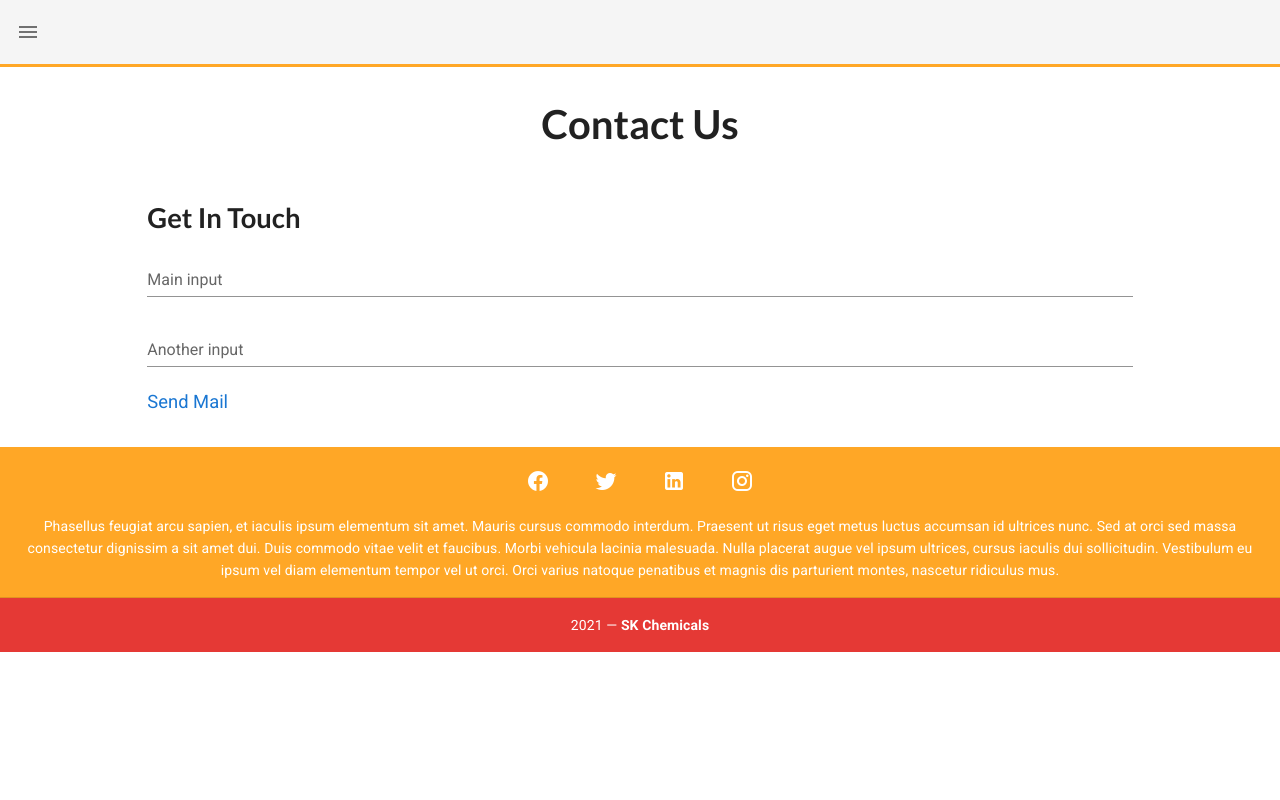
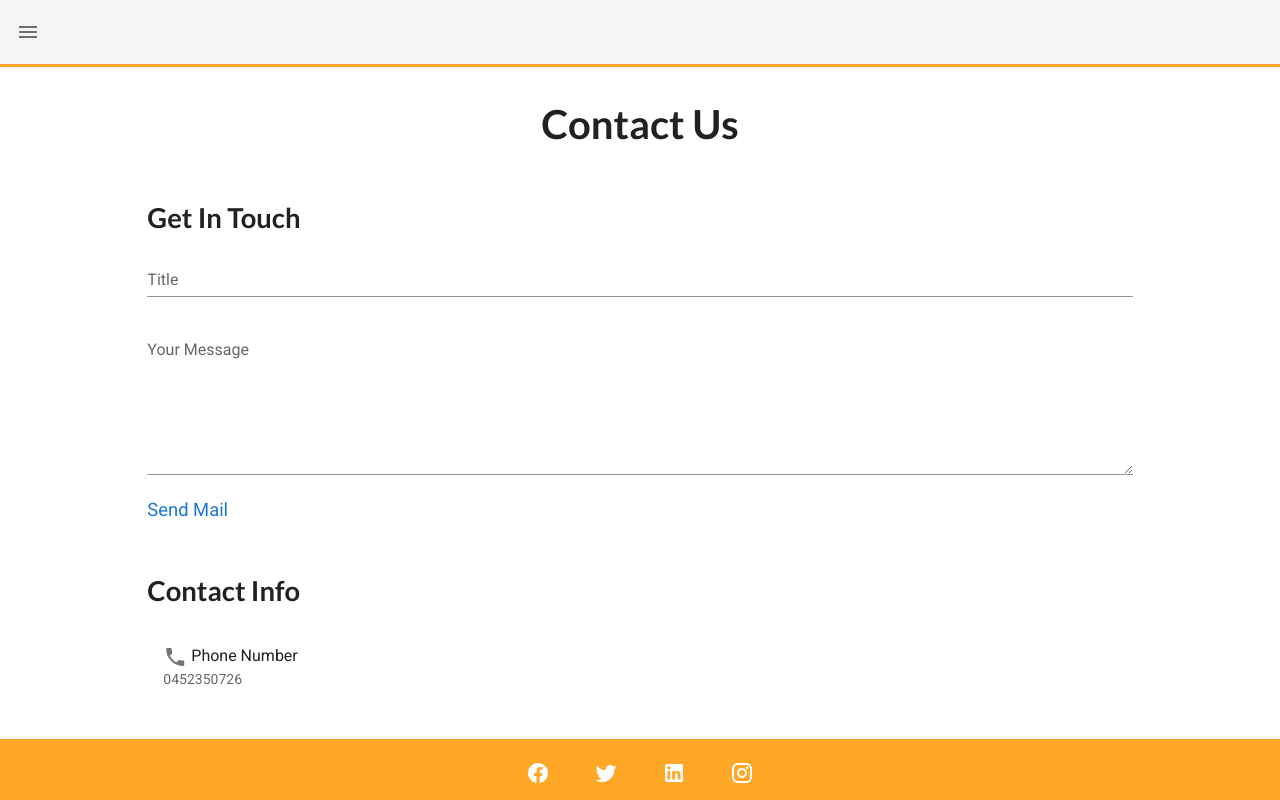
Before and after one commit to leossm-creator/team_webapp, a Vue app: page /ContactUs in a window 1280 px wide. Built offline with nearby package versions, Linux system fonts and the light colour scheme; what semantic-ui-vue would draw is missing.

Commit message:
contact us mailto link

```diff
--- a/public/index.html
+++ b/public/index.html
@@ -3,6 +3,7 @@
   <head>
     <meta charset="utf-8">
     <meta http-equiv="X-UA-Compatible" content="IE=edge">
+    <meta http-equiv="content-type" content="text/html; charset=utf-8">
     <meta name="viewport" content="width=device-width,initial-scale=1.0">
     <link rel="icon" href="<%= BASE_URL %>favicon.ico">
     <title><%= htmlWebpackPlugin.options.title %></title>
--- a/src/assets/css/global.scss
+++ b/src/assets/css/global.scss
@@ -1,4 +1,8 @@
+// Reset Css
 @import url("../../../node_modules/vuetify/src/styles/generic/_reset.scss");
+
+// 한글 font
+@import url('https://fonts.googleapis.com/css2?family=Noto+Sans+KR:wght@100;300;400;500;700;900&display=swap');
 
 html,body
 {
--- a/src/components/AboutUs.vue
+++ b/src/components/AboutUs.vue
@@ -1,7 +1,15 @@
 <template>
   <div class="page_container">
+    <h1 class="page_heading">About Us</h1>
 
-    <h1 class="page_heading">About Us</h1>
+    <!-- <v-btn
+      v-model="fab"
+      color="blue darken-2"
+      dark
+      fab
+      @click="scrollTop" v-show="visible"
+    >
+    </v-btn> -->
 
     <!-- Open R&D 소개 -->
     <v-container class="content_container" id="au_intro">
@@ -59,12 +67,18 @@
               ></span>
             </template>
             <div class="py-4">
-              <h2 :class="`headline font-weight-normal mb-4 ${year.color}--text`">
-                {{year.title}}
+              <h2
+                :class="`headline font-weight-normal mb-4 ${year.color}--text`"
+              >
+                {{ year.title }}
               </h2>
               <div>
-                <p v-for="item in year.description" :key="item" class="font-weight-light">
-                  {{item}}
+                <p
+                  v-for="item in year.description"
+                  :key="item"
+                  class="font-weight-light"
+                >
+                  {{ item }}
                 </p>
               </div>
             </div>
@@ -72,21 +86,24 @@
         </v-timeline>
       </sui-container>
     </v-container>
-
     <!-- 조직도 -->
     <v-container class="content_container" id="au_members">
       <h2>Members</h2>
       <!-- Executive 멤버들: 카드 with image -->
+      <h4>Executives</h4>
       <v-row v-for="member in members.executives" :key="member.name">
         <v-col cols="5" :style="member.style">
           <v-card hover>
-            <div class="d-flex flex-no-wrap justify-space-between flex-column flex-md-row">
-            <!-- <div class="card_exac"> -->
-              <v-avatar
-                class="profile"
-                tile
-                size="250"
-              >
+            <div
+              class="
+                d-flex
+                flex-no-wrap
+                justify-space-between
+                flex-column flex-md-row
+              "
+            >
+              <!-- <div class="card_exac"> -->
+              <v-avatar class="profile" tile size="250">
                 <v-img max-height="250" :src="member.image"></v-img>
               </v-avatar>
 
@@ -104,20 +121,36 @@
         </v-col>
       </v-row>
       <!-- Team 멤버들: 카드 with text -->
+      <h4>Managers</h4>
       <v-row>
-        <v-col cols="6" v-for="member in members.managers" :key="member.name" style="padding-top: 30px; padding-bottom: 30px;">
+        <v-col
+          cols="6"
+          v-for="member in members.managers"
+          :key="member.name"
+          style="padding-top: 30px; padding-bottom: 30px"
+        >
           <v-card hover class="card_man">
             <v-card-title class="font-weight-bold">
-              {{member.name}}
+              {{ member.name }}
             </v-card-title>
-            <v-card-subtitle>{{member.role}}</v-card-subtitle>
+            <v-card-subtitle>{{ member.role }}</v-card-subtitle>
             <v-card-text>
-              {{member.description}}
+              {{ member.description }}
             </v-card-text>
           </v-card>
         </v-col>
       </v-row>
     </v-container>
+
+    <!-- <v-stepper vertical>
+        <v-stepper-step editable step="1">
+          Select campaign settings
+        </v-stepper-step>
+
+        <v-stepper-step editable step="2"> Create an ad group </v-stepper-step>
+
+        <v-stepper-step step="3" editable> Create an ad </v-stepper-step>
+    </v-stepper> -->
   </div>
 </template>
 <script>
@@ -125,6 +158,7 @@ export default {
   name: "AboutUs",
   data() {
     return {
+      visible: true,
       years: [
         {
           color: "cyan",
@@ -136,7 +170,11 @@ export default {
           color: "green",
           year: "2019",
           title: "Open Innovation",
-          description: ["1. Open R&D TF 출범", "2. 집중 3개 질환 선정", "3. 외부 협력 추진"],
+          description: [
+            "1. Open R&D TF 출범",
+            "2. 집중 3개 질환 선정",
+            "3. 외부 협력 추진",
+          ],
         },
         {
           color: "pink",
@@ -156,12 +194,6 @@ export default {
           title: "과제 고도화",
           description: ["1. 신약 파이프라인 확보", "2. Early Stage L/O"],
         },
-        // {
-        //   color: "purple",
-        //   year: "Future",
-        //   title: "Pilot Project",
-        //   description: "1. 신약 재창출 (DR)* \n 2. 이대 김완규 교수",
-        // },
       ],
       members: {
         executives: [
@@ -239,14 +271,35 @@ export default {
             style: "margin-right: auto;",
             image: "",
           },
-        ]
-      }
-    };
+        ],
+      },
+    }
   },
+
+
+  methods: {
+    scrollTop: function () {
+      this.intervalId = setInterval(() => {
+        if (window.pageYOffset === 0) {
+          clearInterval(this.intervalId)
+        }
+        window.scroll(0, window.pageYOffset - 50)
+      }, 20)
+    },
+    scrollListener: function () {
+      this.visible = window.scrollY > 150
+    }
+  },
+  mounted () {
+    window.addEventListener('scroll', this.scrollListener)
+  },
+  beforeDestroy: function () {
+    window.removeEventListener('scroll', this.scrollListener)
+  }
+
 };
 </script>
 <style scoped>
-
 .card_exac {
   display: flex;
   flex-wrap: nowrap;
--- a/src/components/ContactUs.vue
+++ b/src/components/ContactUs.vue
@@ -1,11 +1,37 @@
 <template>
   <div class="page_container">
     <h1 class="page_heading">Contact Us</h1>
-    <v-container class="content_container" id="au_intro">
+    <v-container class="content_container" id="cu_email">
       <h2>Get In Touch</h2>
-      <v-text-field label="Main input" v-model="title"></v-text-field>
-      <v-text-field label="Another input" v-model="body"></v-text-field>
-      <a :href="`mailto:someone@example.com?subject=${title}&body=${body}`">Send Mail</a>
+      <v-text-field label="Title" v-model="title"></v-text-field>
+      <v-textarea label="Your Message" v-model="body"></v-textarea>
+      <a :href="`mailto:someone@example.com?cc=jones@yourcompany.com&subject=${title}&body=${body}`">Send Mail</a>
+    </v-container>
+
+    <v-container class="content_container" id="cu_info">
+      <h2>Contact Info</h2>
+      <v-list>
+        <v-list-item>
+          <v-list-item-content>
+            <v-list-item-title><v-icon>mdi-phone</v-icon> Phone Number</v-list-item-title>
+            <v-list-item-subtitle>0452350726</v-list-item-subtitle>
+          </v-list-item-content>
+        </v-list-item>
+      </v-list>
+        <!-- <v-row justify="center">
+          <v-col>
+            <p>Phone</p>
+            <v-icon x-large>mdi-phone</v-icon>
+          </v-col>
+          <v-col>
+            <p>Email</p>
+            <v-icon x-large>mdi-email</v-icon>
+          </v-col>
+          <v-col>
+            <p>Address</p>
+            <v-icon x-large>mdi-map-marker</v-icon>
+          </v-col>
+        </v-row> -->
     </v-container>
   </div>
 </template>
```
